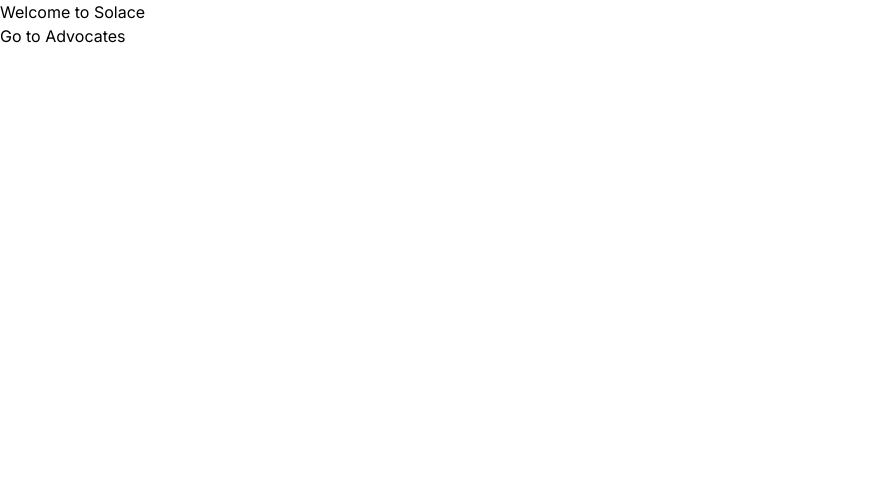
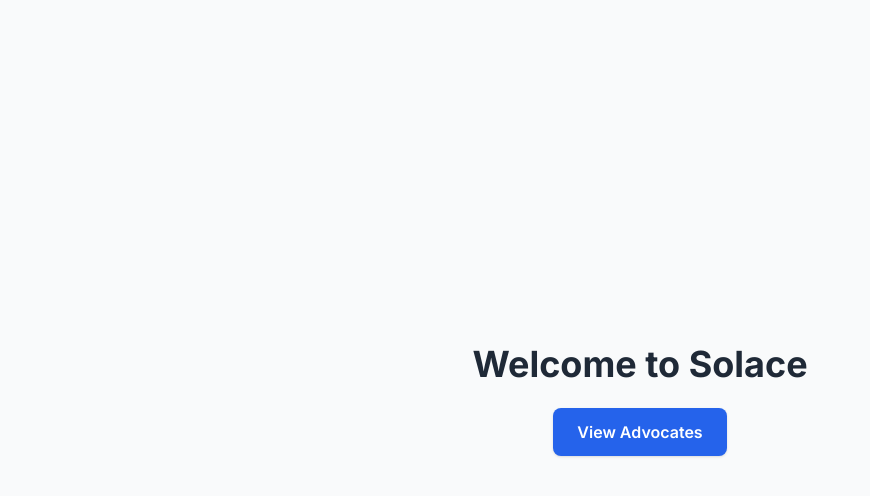
Before and after one commit to asielalvarez001/Solace-Candidate-Assignment, a Next.js app: page / in a window 1280 px wide. Shown: the top 496 px of the page, without its empty margins (0-870 px from the left). Built offline with nearby package versions, Linux system fonts and the light colour scheme.

Commit message:
Improve homepage UI with tailwind styles

```diff
--- a/src/app/page.tsx
+++ b/src/app/page.tsx
@@ -1,12 +1,17 @@
-"use client";
+'use client';
 import Link from 'next/link';
 
 export default function HomePage() {
   return (
-    <main>
-      <h1>Welcome to Solace</h1>
-      <Link href="/advocates">
-        Go to Advocates
+    <main className="min-h-screen flex flex-col justify-center items-center bg-gray-50 p-6">
+      <h1 className="text-4xl font-bold mb-6 text-gray-800">
+        Welcome to Solace
+      </h1>
+      <Link
+        href="/advocates"
+        className="inline-block bg-blue-600 hover:bg-blue-700 text-white font-semibold py-3 px-6 rounded-lg shadow transition duration-200"
+      >
+        View Advocates
       </Link>
     </main>
   );
```
